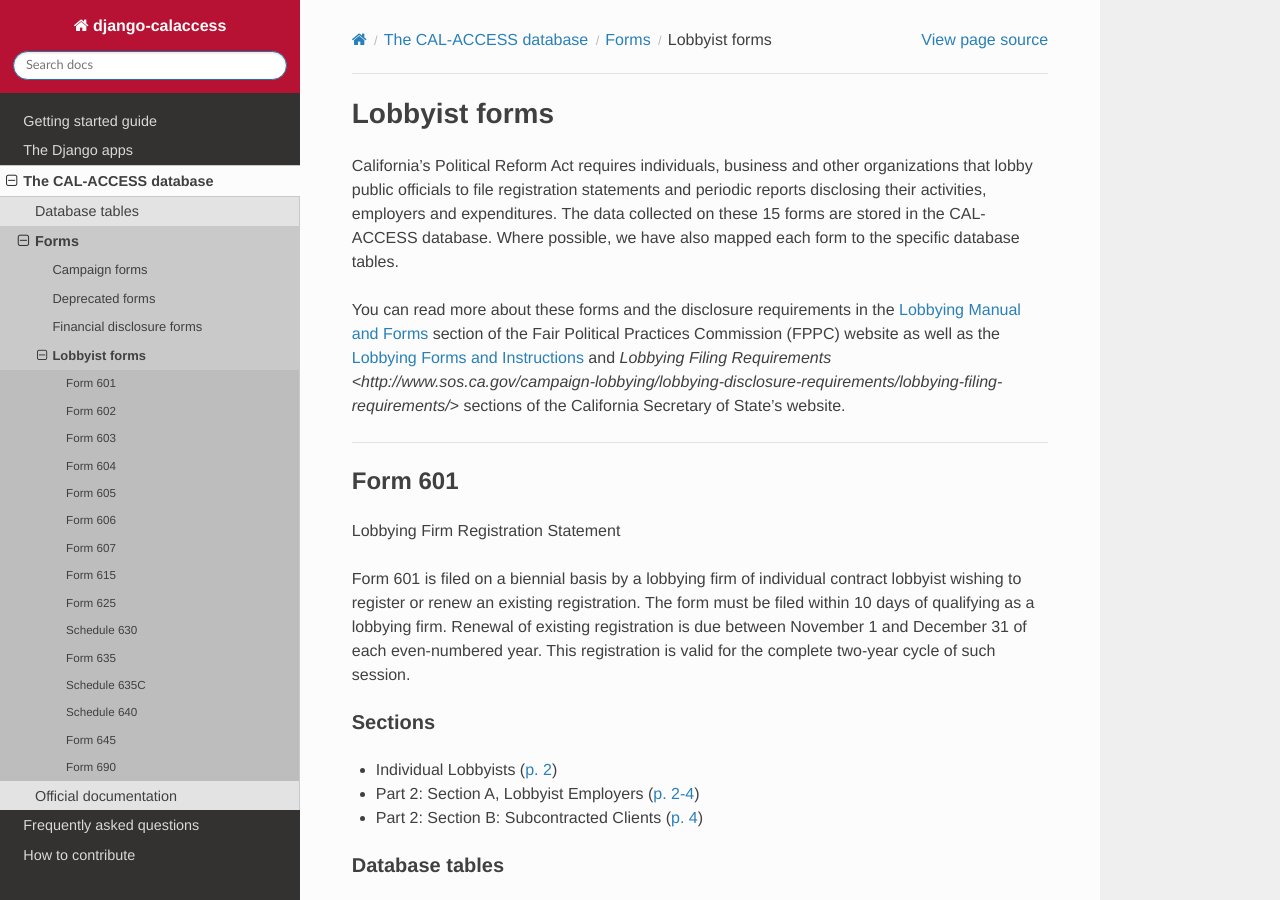
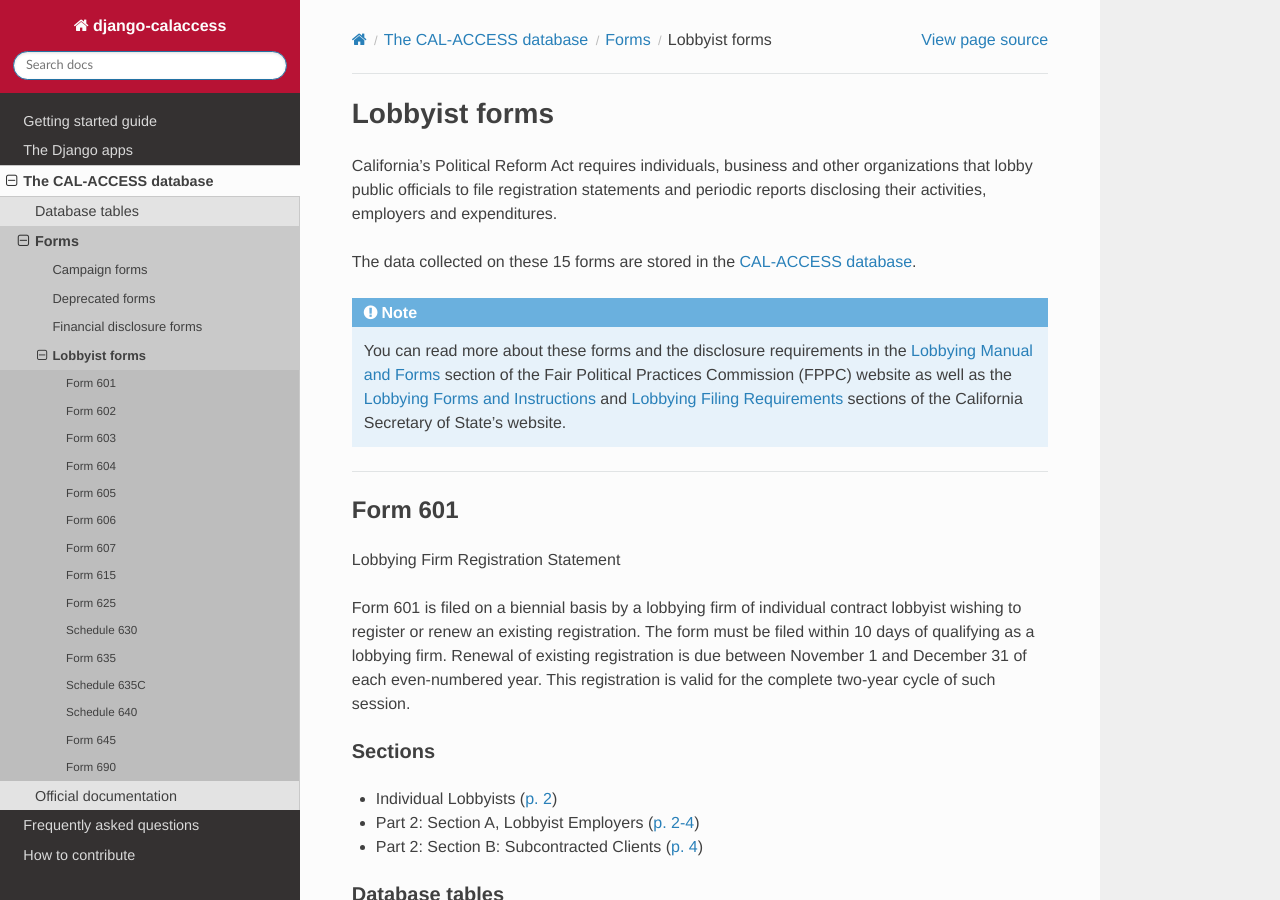
Before and after one commit to palewire/django-calaccess-technical-documentation, a Sphinx documentation site: the page built from docs/calaccess/filingforms/lobbyist_forms.rst, in a window 1280 px wide and 900 px high. Built offline with Sphinx 7.4.7 and the Read the Docs theme 2.0.0, drawn with Linux system fonts in a browser that asks for light colours.

Commit message:
Cleaned up form intros which had some typos, broken links and other small bugs

```diff
--- a/docs/calaccess/filingforms/financial_disclosure_forms.rst
+++ b/docs/calaccess/filingforms/financial_disclosure_forms.rst
@@ -4,7 +4,11 @@
 Financial disclosure forms
 ===============================
 
-California elected officials and public employees are required to discloses potential conflicts of interests. To learn more about these disclosure rules, visit `this section <http://www.fppc.ca.gov/Form700.html>`_ of the Fair Political Practices (FPPC) website.
+
+California elected officials and public employees are required to disclose
+potential conflicts of interests. To learn more about these disclosure rules,
+visit `this section <http://www.fppc.ca.gov/Form700.html>`_ of the
+Fair Political Practices Commission's (FPPC) website.
 
 
 
--- a/docs/calaccess/filingforms/lobbyist_forms.rst
+++ b/docs/calaccess/filingforms/lobbyist_forms.rst
@@ -5,9 +5,21 @@ Lobbyist forms
 ===============================
 
 
-California's Political Reform Act requires individuals, business and other organizations that lobby public officials to file registration statements and periodic reports disclosing their activities, employers and expenditures. The data collected on these 15 forms are stored in the CAL-ACCESS database. Where possible, we have also mapped each form to the specific database tables.
-
-You can read more about these forms and the disclosure requirements in the `Lobbying Manual and Forms <http://www.fppc.ca.gov/learn/lobbyist-rules/lobbying-manual-and-forms.html>`_ section of the Fair Political Practices Commission (FPPC) website as well as the `Lobbying Forms and Instructions <http://www.sos.ca.gov/campaign-lobbying/lobbying-disclosure-requirements/lobbying-forms-instructions/>`_ and `Lobbying Filing Requirements <http://www.sos.ca.gov/campaign-lobbying/lobbying-disclosure-requirements/lobbying-filing-requirements/>` sections of the California Secretary of State's website.
+California's Political Reform Act requires individuals, business and other organizations
+that lobby public officials to file registration statements and periodic reports
+disclosing their activities, employers and expenditures.
+
+The data collected on these 15 forms are stored in the
+:doc:`CAL-ACCESS database </calaccess/dbtables>`.
+
+.. note::
+
+    You can read more about these forms and the disclosure requirements in the
+    `Lobbying Manual and Forms <http://www.fppc.ca.gov/learn/lobbyist-rules/lobbying-manual-and-forms.html>`_
+    section of the Fair Political Practices Commission (FPPC) website as well as
+    the `Lobbying Forms and Instructions <http://www.sos.ca.gov/campaign-lobbying/lobbying-disclosure-requirements/lobbying-forms-instructions/>`_ and `Lobbying Filing Requirements <http://www.sos.ca.gov/campaign-lobbying/lobbying-disclosure-requirements/lobbying-filing-requirements/>`_
+    sections of the California Secretary of State's website.
+
 
 
 
```
Also changed, not shown: docs/calaccess/filingforms/campaign_forms.rst (+10 -3 lines), docs/calaccess/filingforms/deprecated_forms.rst (+8 -1 lines), src/toolbox/templates/campaign_forms.rst (+9 -2 lines), src/toolbox/templates/deprecated_forms.rst (+8 -1 lines), src/toolbox/templates/financial_disclosure_forms.rst (+6 -1 lines), src/toolbox/templates/lobbyist_forms.rst (+14 -2 lines).
